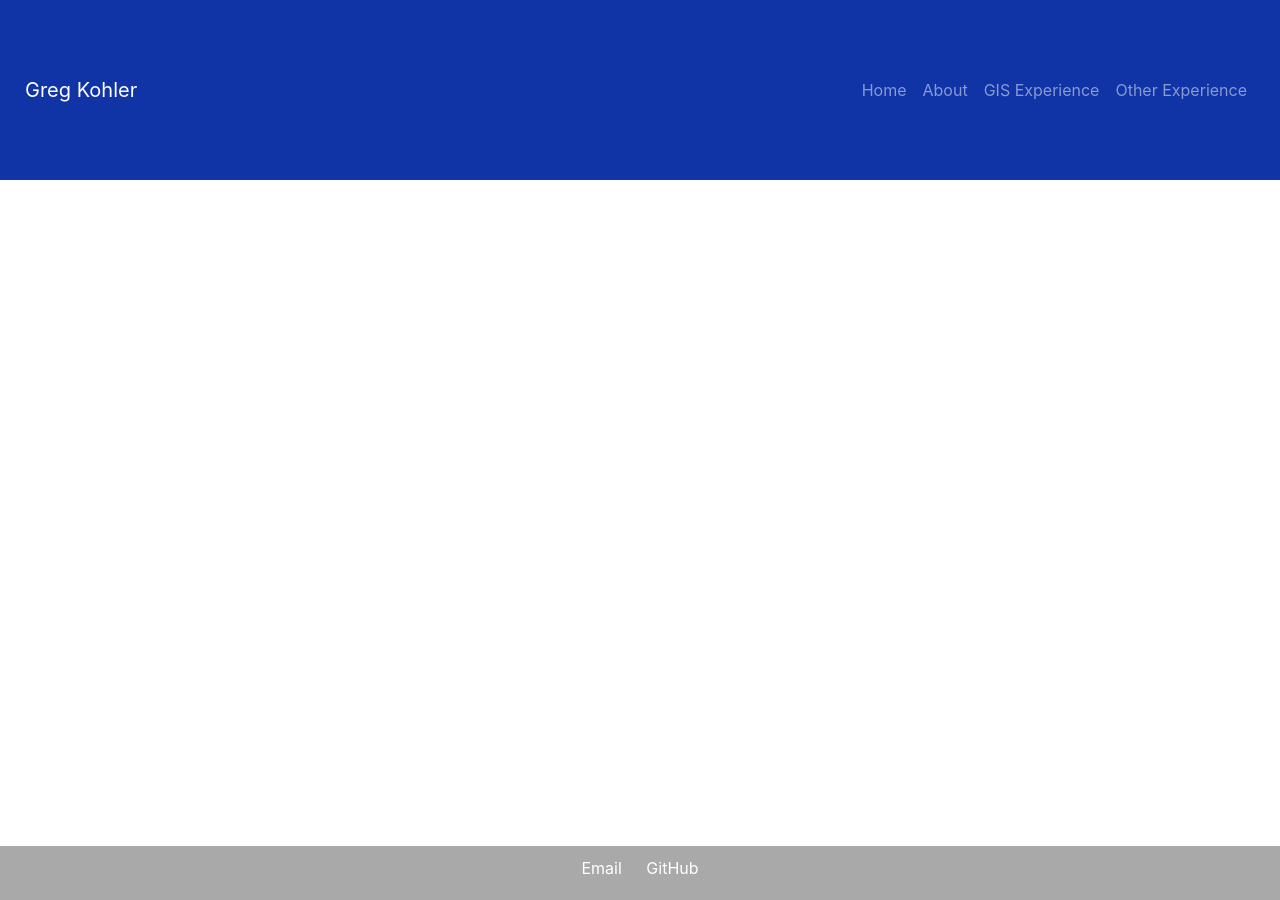
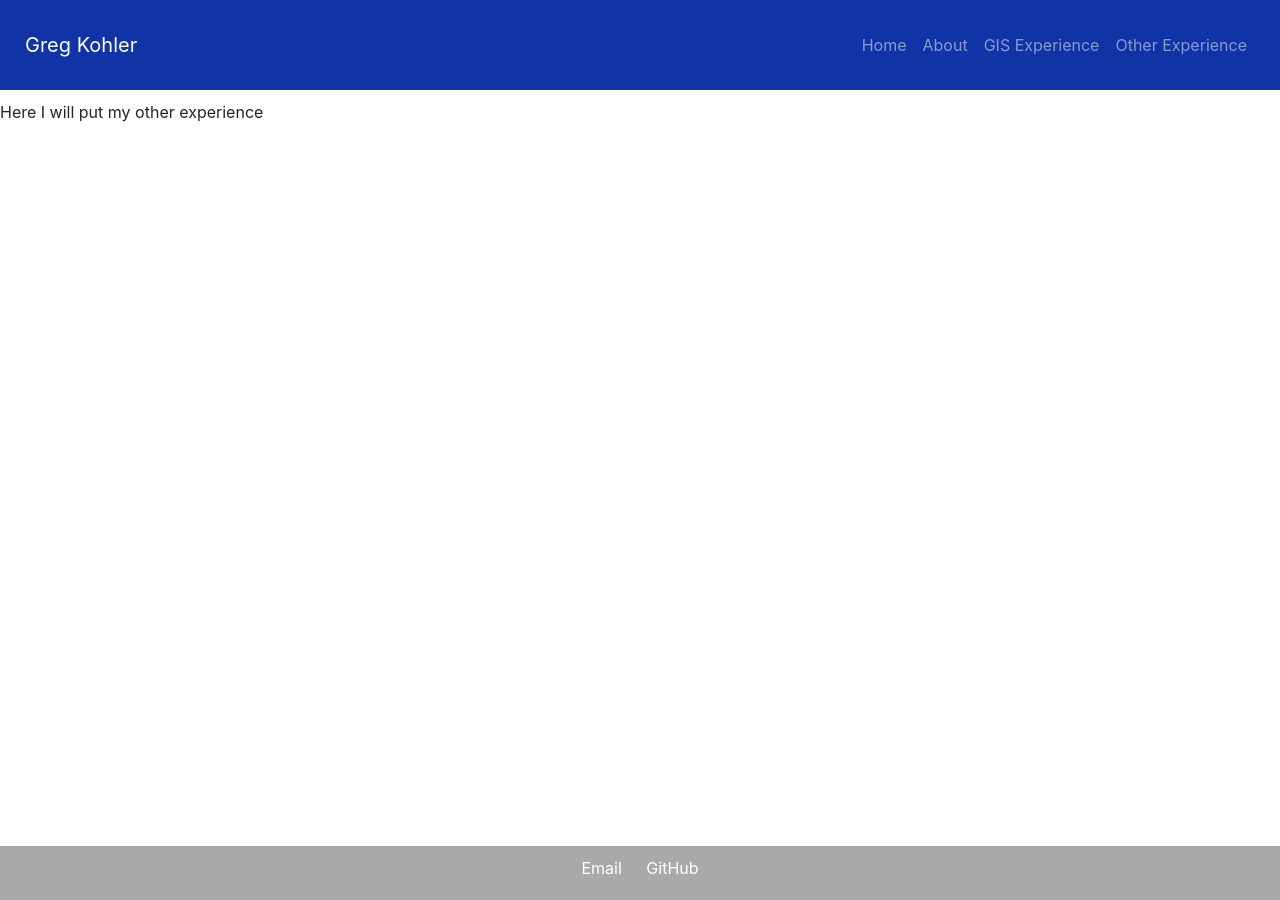
Before and after one commit to greg-kohler/myportfolio, a Jekyll site: the page built from experience.html, in a window 1280 px wide. Built offline with Jekyll 4.4.1, drawn with Linux system fonts in a browser that asks for light colours.

Commit message:
Update master.html

```diff
--- a/_layouts/master.html
+++ b/_layouts/master.html
@@ -78,7 +78,7 @@
 
 <body>
     <!-- Navigation Bar -->
-    <nav id="navbar" class="navbar navbar-dark navbar-expand-lg fixed-left" style="background-color: #1034a6; position: fixed; top: 0; width: 100%; padding: 25px; z-index:9999; height:20vh;">
+    <nav id="navbar" class="navbar navbar-dark navbar-expand-lg fixed-left" style="background-color: #1034a6; position: fixed; top: 0; width: 100%; padding: 25px; z-index:9999; height:10vh;">
         <a id="logo" class="navbar-brand" href="#">Greg Kohler</a>
         <button class="navbar-toggler" type="button" data-toggle="collapse" data-target="#navbarNav" aria-controls="navbarNav" aria-expanded="false" aria-label="Toggle navigation" id="navMenu">
             <span class="navbar-toggler-icon"></span>
```
